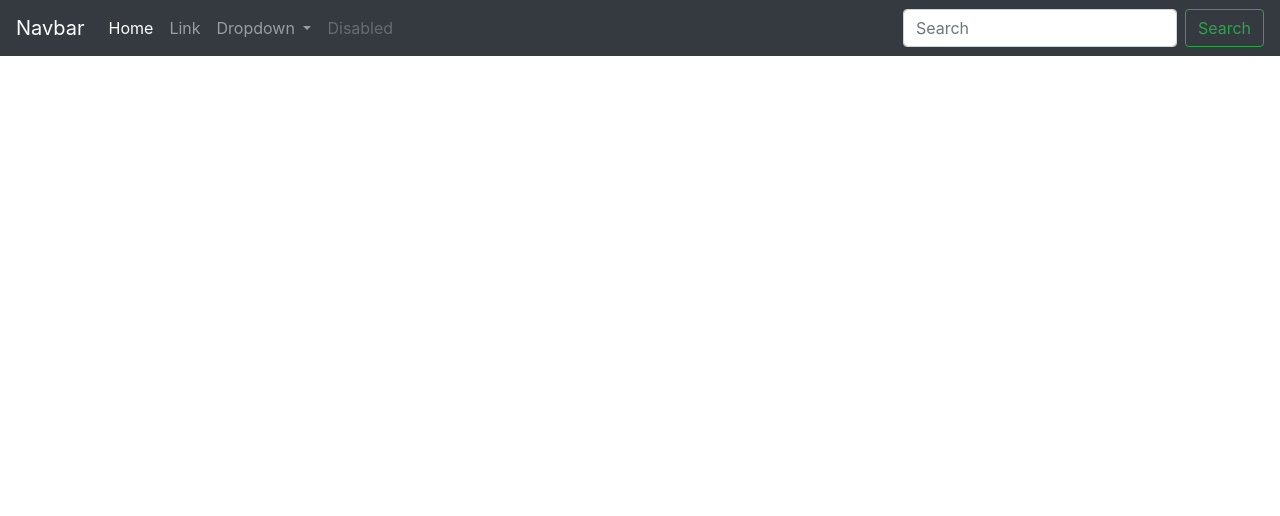
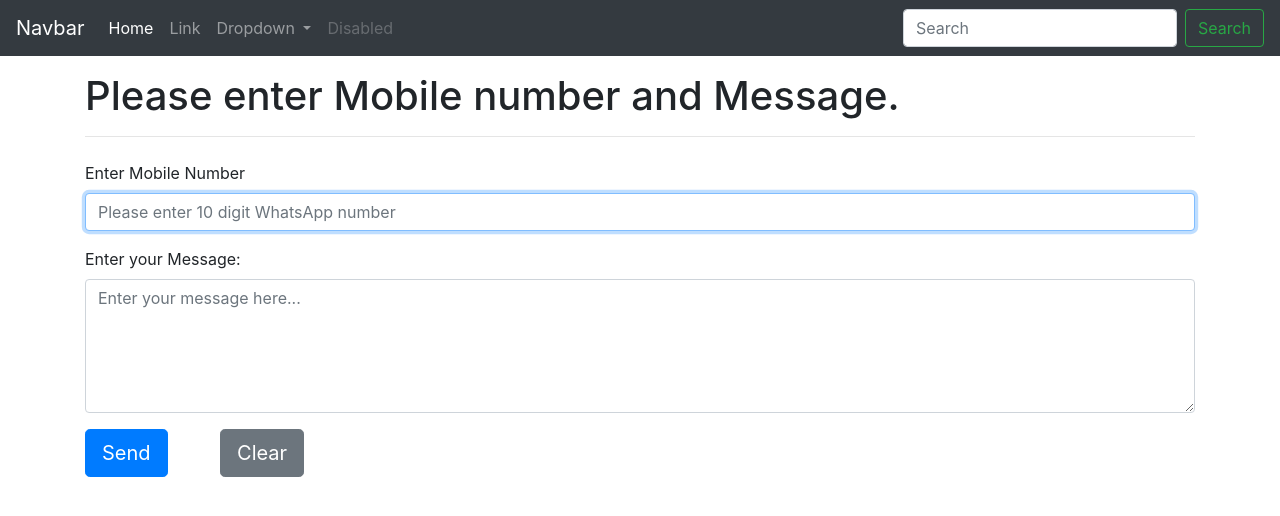
Before and after one commit to omgitsfaraaz/whatsapp-django, a Django app: page / in a window 1280 px wide. Shown: the top 516 px of the page. Run offline with Django 3.2, Linux system fonts and the light colour scheme.

Commit message:
added area to enter number and msg with two butttons

```diff
--- a/whatsapp/templates/base.html
+++ b/whatsapp/templates/base.html
@@ -47,6 +47,10 @@
         </div>
     </nav>
 
+    {% block body %}
+
+    {% endblock body %}
+
 
 
     <script src="https://code.jquery.com/jquery-3.5.1.slim.min.js"
--- a/whatsapp/templates/whatsapp_app/home.html
+++ b/whatsapp/templates/whatsapp_app/home.html
@@ -1 +1,22 @@
 {% extends "base.html" %}
+
+{% block body %}
+    <div class="container my-3">
+        <h1>Please enter Mobile number and Message.</h1>
+        <hr>
+        <form action="SendData" action="POST">
+            {% csrf_token %}
+            <div class="form-group mt-4">
+                <label for="Phone">Enter Mobile Number</label>
+                <input type="Phone" required autofocus class="form-control" name="Phone" id="Phone" aria-describedby="Phone" placeholder="Please enter 10 digit WhatsApp number">
+            </div>
+
+            <div class="form-group">
+                <label for="Message">Enter your Message:</label>
+                <textarea name="Message" id="Message" rows="5" class="form-control" required placeholder="Enter your message here..."></textarea>
+            </div>
+            <input type="Submit" value="Send" class="btn btn-primary btn-lg">
+            <a href="/" class="btn btn-secondary btn-lg ml-5">Clear</a>
+        </form>
+    </div>
+{% endblock body %}
```
